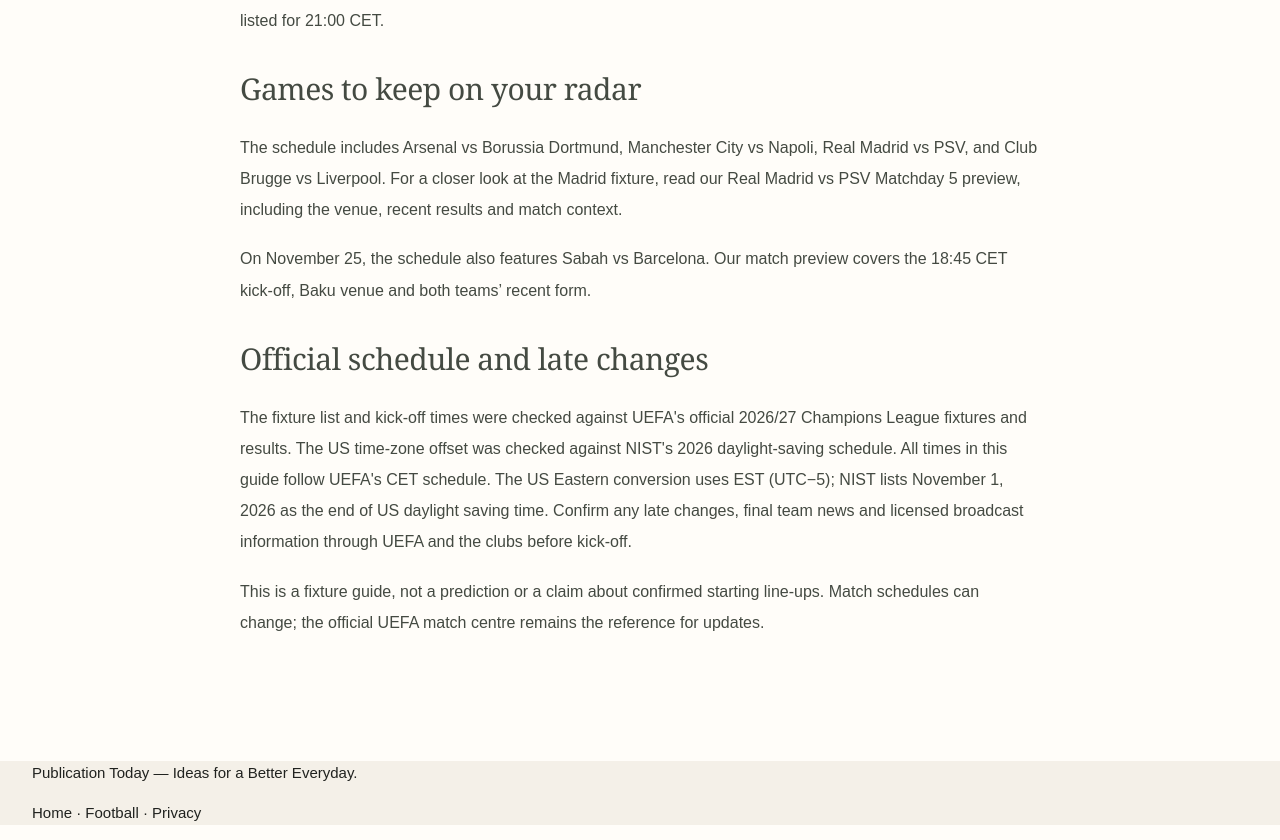
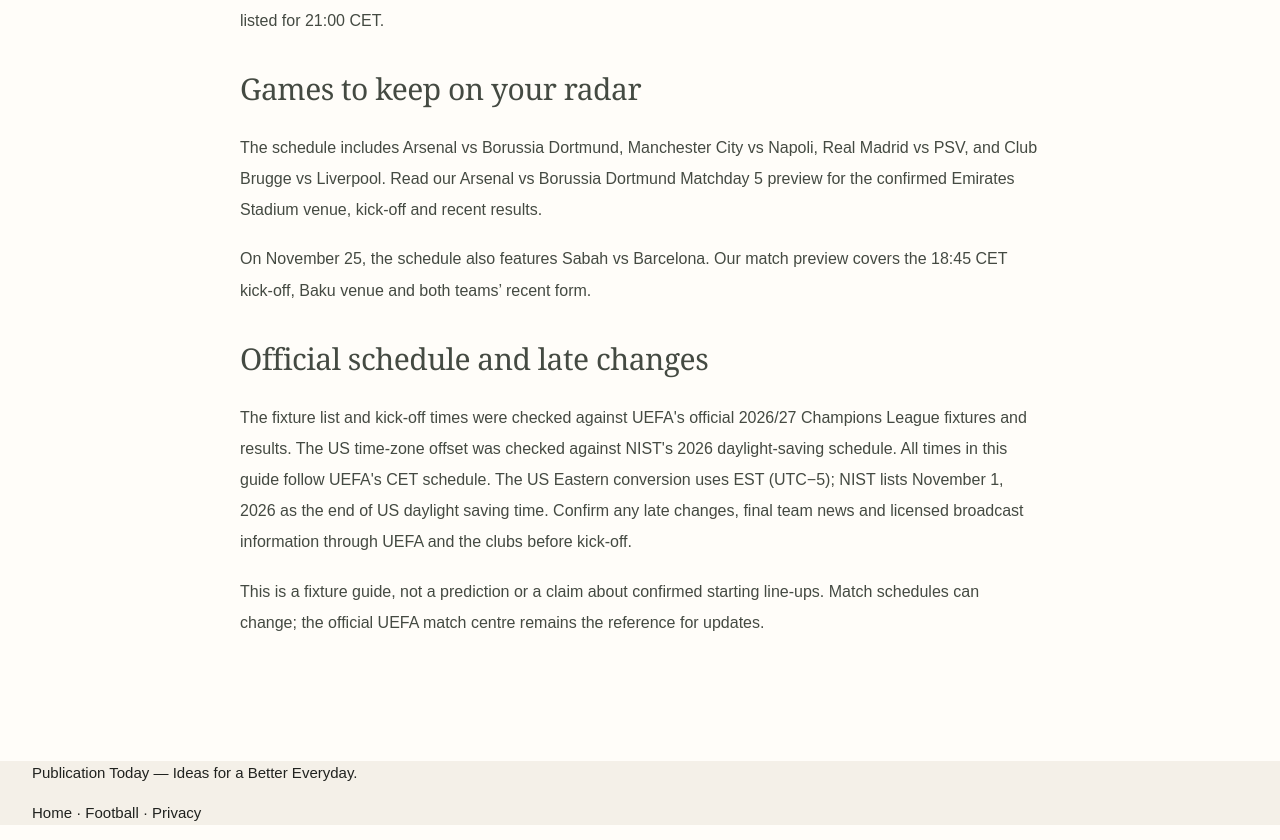
Before and after one commit to 4gmxsol-tech/publication.today, a plain HTML site: page articles/champions-league-matchday-5-fixtures-kickoff-times-november-24-25-2026.html in a window 1280 px wide. Shown: the part 2622-3462 px from the top of the page. Drawn offline with Linux system fonts and the light colour scheme.

Commit message:
Link Matchday 5 fixture guide to Arsenal preview

```diff
--- a/articles/champions-league-matchday-5-fixtures-kickoff-times-november-24-25-2026.html
+++ b/articles/champions-league-matchday-5-fixtures-kickoff-times-november-24-25-2026.html
@@ -66,7 +66,7 @@
 <h2>Which Matchday 5 games start at 18:45 CET?</h2>
 <p>Four fixtures have the earlier 18:45 CET start: Bodø/Glimt vs LASK and Galatasaray vs Aston Villa on November 24, followed by Sabah vs Barcelona and Slavia Praha vs Villarreal on November 25. The other 14 matches are listed for 21:00 CET.</p>
 <h2>Games to keep on your radar</h2>
-<p>The schedule includes Arsenal vs Borussia Dortmund, Manchester City vs Napoli, Real Madrid vs PSV, and Club Brugge vs Liverpool. For a closer look at the Madrid fixture, read our <a href="real-madrid-vs-psv-champions-league-matchday-5-preview-november-24-2026.html">Real Madrid vs PSV Matchday 5 preview</a>, including the venue, recent results and match context.</p>
+<p>The schedule includes <a href="arsenal-vs-borussia-dortmund-champions-league-matchday-5-preview-november-24-2026.html">Arsenal vs Borussia Dortmund</a>, Manchester City vs Napoli, <a href="real-madrid-vs-psv-champions-league-matchday-5-preview-november-24-2026.html">Real Madrid vs PSV</a>, and Club Brugge vs Liverpool. Read our <a href="arsenal-vs-borussia-dortmund-champions-league-matchday-5-preview-november-24-2026.html">Arsenal vs Borussia Dortmund Matchday 5 preview</a> for the confirmed Emirates Stadium venue, kick-off and recent results.</p>
 <p>On November 25, the schedule also features <a href="sabah-vs-barcelona-champions-league-matchday-5-preview-november-25-2026.html">Sabah vs Barcelona</a>. Our match preview covers the 18:45 CET kick-off, Baku venue and both teams’ recent form.</p>
 <h2>Official schedule and late changes</h2>
 <p>The fixture list and kick-off times were checked against <a href="https://www.uefa.com/uefachampionsleague/news/02a8-2174c9e9019d-f909a77bd77a-1000/">UEFA's official 2026/27 Champions League fixtures and results</a>. The US time-zone offset was checked against <a href="https://www.nist.gov/pml/time-and-frequency-division/popular-links/daylight-saving-time-dst">NIST's 2026 daylight-saving schedule</a>. All times in this guide follow UEFA's CET schedule. The US Eastern conversion uses EST (UTC−5); NIST lists November 1, 2026 as the end of US daylight saving time. Confirm any late changes, final team news and licensed broadcast information through UEFA and the clubs before kick-off.</p>
```
